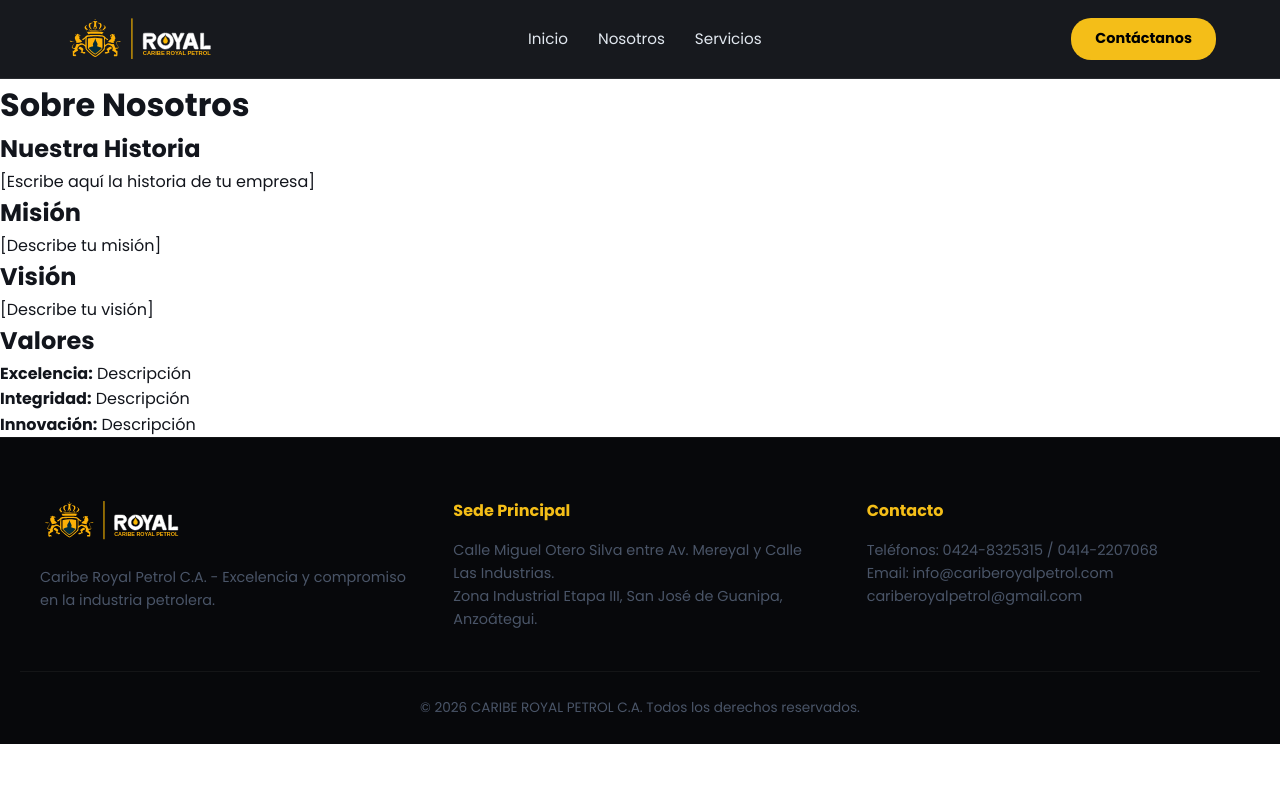
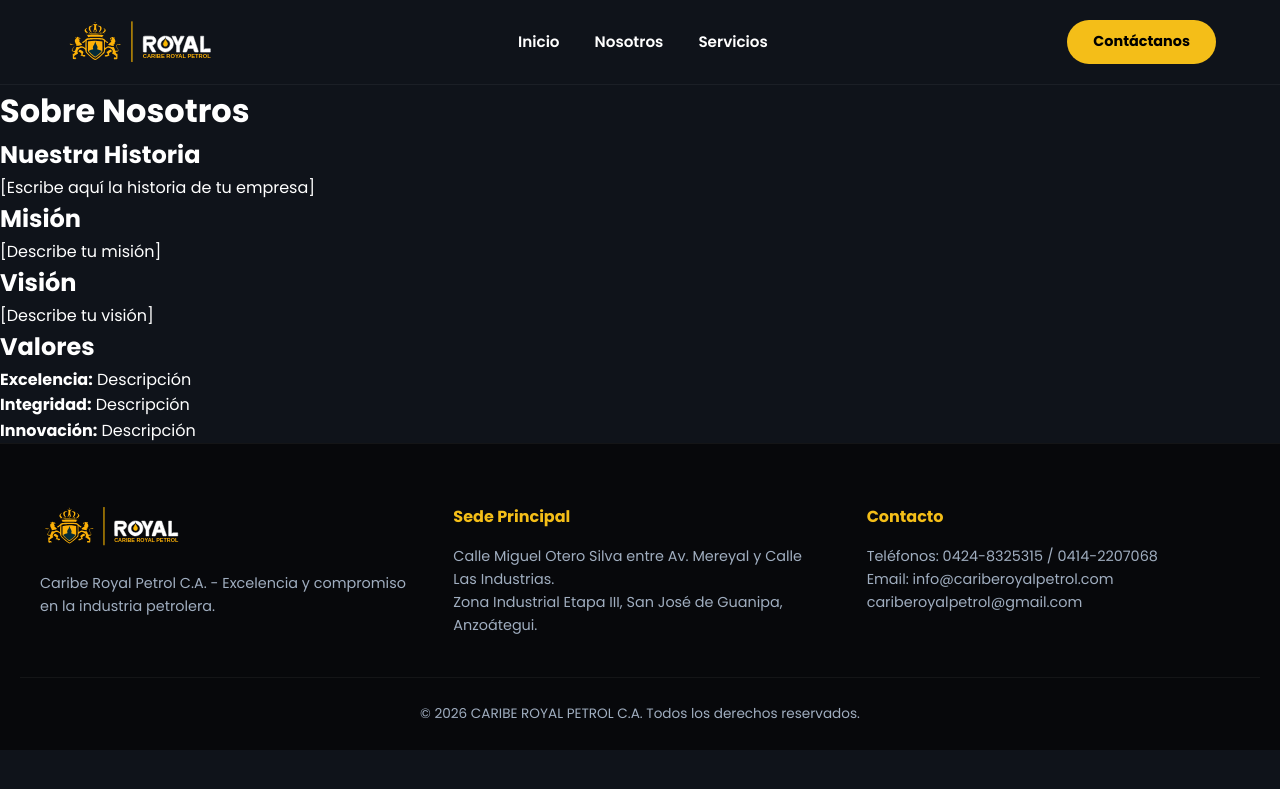
Before and after one commit to ing-nestorgomez/layor, a Jekyll site: the page built from about.md, in a window 1280 px wide. Shown: the top 789 px of the page. Built offline with Jekyll 4.4.1, drawn with Linux system fonts in a browser that asks for light colours.

Commit message:
Refactor styles for dark mode and hero section
Updated CSS variables for dark mode and adjusted header styles. Enhanced hero section styles and button designs for better alignment with the requested design.

```diff
--- a/assets/css/styles.css
+++ b/assets/css/styles.css
@@ -1,12 +1,11 @@
 /* ==========================================
-   RESET & VARIABLES GLOBALES (FONDO CLARO)
+   RESET & VARIABLES GLOBALES
    ========================================== */
 :root {
   --primary-gold: #f4be18;
-  --bg-dark: #ffffff;          /* Fondo blanco principal */
-  --bg-card: #f8f9fa;          /* Fondo claro para tarjetas */
-  --text-light: #12151c;        /* Texto principal en oscuro */
-  --text-muted: #4a5568;        /* Texto secundario en gris oscuro */
+  --bg-dark: #0f131a;
+  --text-light: #ffffff;
+  --text-muted: #a0aec0;
   --font-main: 'Poppins', sans-serif;
 }
 
@@ -28,21 +27,6 @@
   color: inherit;
 }
 
-/* Header ajustado para fondo claro */
-.site-header {
-  position: sticky;
-  top: 0;
-  z-index: 1000;
-  background-color: rgba(255, 255, 255, 0.95);
-  backdrop-filter: blur(5px);
-  border-bottom: 1px solid rgba(0, 0, 0, 0.1);
-  padding: 15px 5%;
-}
-
-.nav-menu a {
-  color: #12151c;
-}
-
 /* ==========================================
    HEADER & NAVEGACIÓN
    ========================================== */
@@ -50,10 +34,9 @@
   position: sticky;
   top: 0;
   z-index: 1000;
-  background-color: rgba(11, 13, 18, 0.95);
-  backdrop-filter: blur(8px);
-  border-bottom: 1px solid rgba(255, 255, 255, 0.08);
-  padding: 15px 5%;
+  background-color: #0f131a;
+  border-bottom: 1px solid rgba(255, 255, 255, 0.05);
+  padding: 18px 5%;
 }
 
 .header-container {
@@ -72,16 +55,17 @@
 .nav-menu {
   display: flex;
   list-style: none;
-  gap: 30px;
+  gap: 35px;
 }
 
 .nav-menu a {
   font-size: 0.95rem;
-  font-weight: 500;
-  color: #e2e8f0;
+  font-weight: 600;
+  color: #ffffff;
   transition: color 0.3s;
 }
 
+.nav-menu a.active,
 .nav-menu a:hover {
   color: var(--primary-gold);
 }
@@ -89,8 +73,8 @@
 .btn-header-contact {
   background-color: var(--primary-gold);
   color: #000000;
-  padding: 9px 24px;
-  border-radius: 20px;
+  padding: 10px 26px;
+  border-radius: 22px;
   font-weight: 700;
   font-size: 0.9rem;
   transition: transform 0.2s, background 0.3s;
@@ -102,7 +86,7 @@
 }
 
 /* ==========================================
-   HERO SECTION
+   HERO SECTION (AJUSTADO AL DISEÑO SOLICITADO)
    ========================================== */
 .hero-section {
   position: relative;
@@ -115,48 +99,54 @@
   padding: 60px 20px;
 }
 
+/* Overlay suave para mantener los tonos cálidos/rojizos del fondo */
 .hero-overlay {
   position: absolute;
   top: 0;
   left: 0;
   width: 100%;
   height: 100%;
-  background: linear-gradient(180deg, rgba(11,13,18,0.7) 0%, rgba(11,13,18,0.85) 100%);
+  background: rgba(0, 0, 0, 0.25);
 }
 
 .hero-content {
   position: relative;
   z-index: 2;
-  max-width: 900px;
+  max-width: 1000px;
 }
 
 .hero-subtitle {
   color: var(--primary-gold);
   text-transform: uppercase;
   letter-spacing: 2px;
-  font-size: 0.85rem;
-  font-weight: 700;
+  font-size: 0.9rem;
+  font-weight: 800;
   display: block;
   margin-bottom: 12px;
 }
 
 .hero-title {
-  font-size: 3.2rem;
-  font-weight: 800;
+  font-size: 3.8rem;
+  font-weight: 900;
+  color: #ffffff; /* Blanco brillante e intachable */
   text-transform: uppercase;
-  margin-bottom: 30px;
-  letter-spacing: 1.5px;
-  line-height: 1.2;
+  margin-bottom: 25px;
+  letter-spacing: 1px;
+  line-height: 1.1;
+  text-shadow: 0 2px 10px rgba(0, 0, 0, 0.5);
 }
 
+/* Botón con las esquinas suavizadas exactas de la imagen 1 */
 .btn-hero {
   background-color: var(--primary-gold);
   color: #000000;
-  padding: 12px 32px;
-  border-radius: 25px;
-  font-weight: 700;
+  padding: 12px 28px;
+  border-radius: 8px; /* Cambiado de 25px a 8px para coincidir con la imagen 1 */
+  font-weight: 800;
+  font-size: 0.95rem;
   display: inline-block;
   transition: transform 0.2s, background 0.3s;
+  box-shadow: 0 4px 15px rgba(0, 0, 0, 0.2);
 }
 
 .btn-hero:hover {
```
